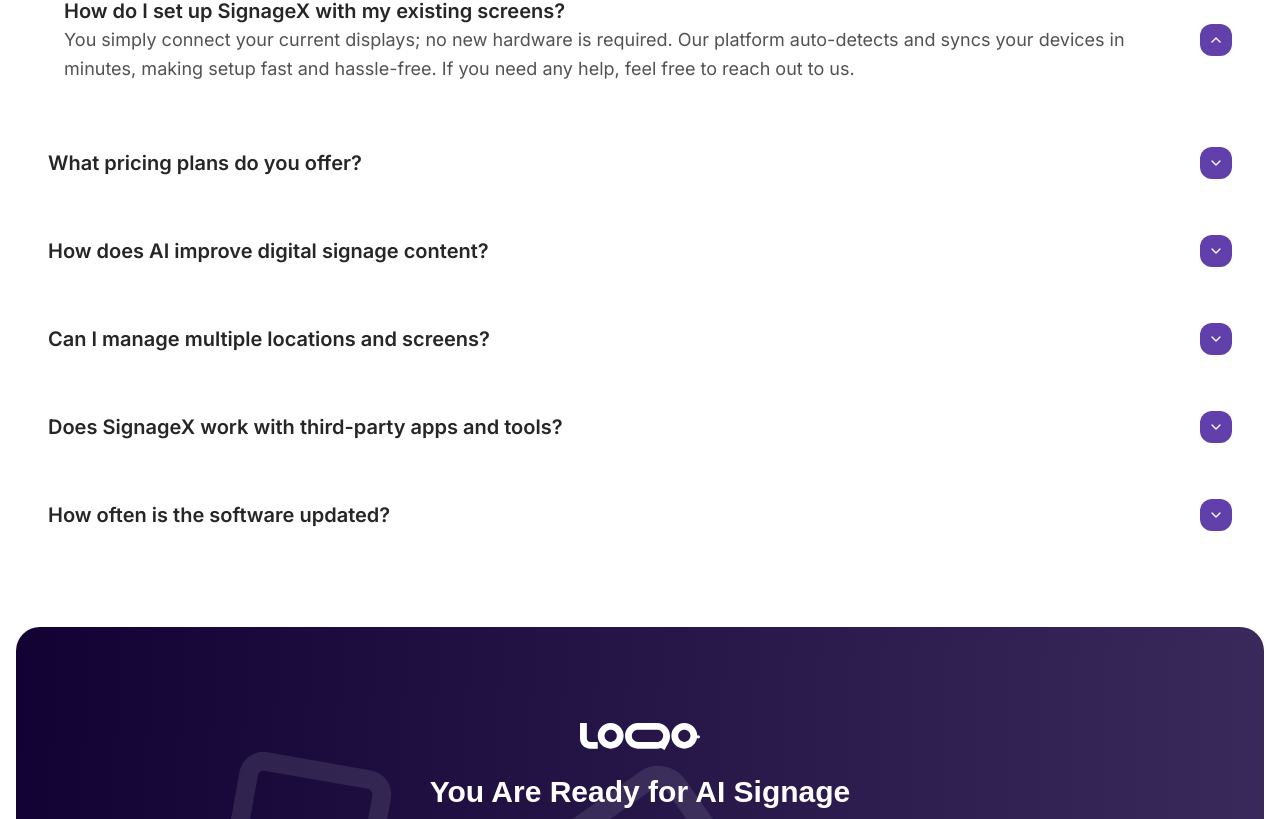
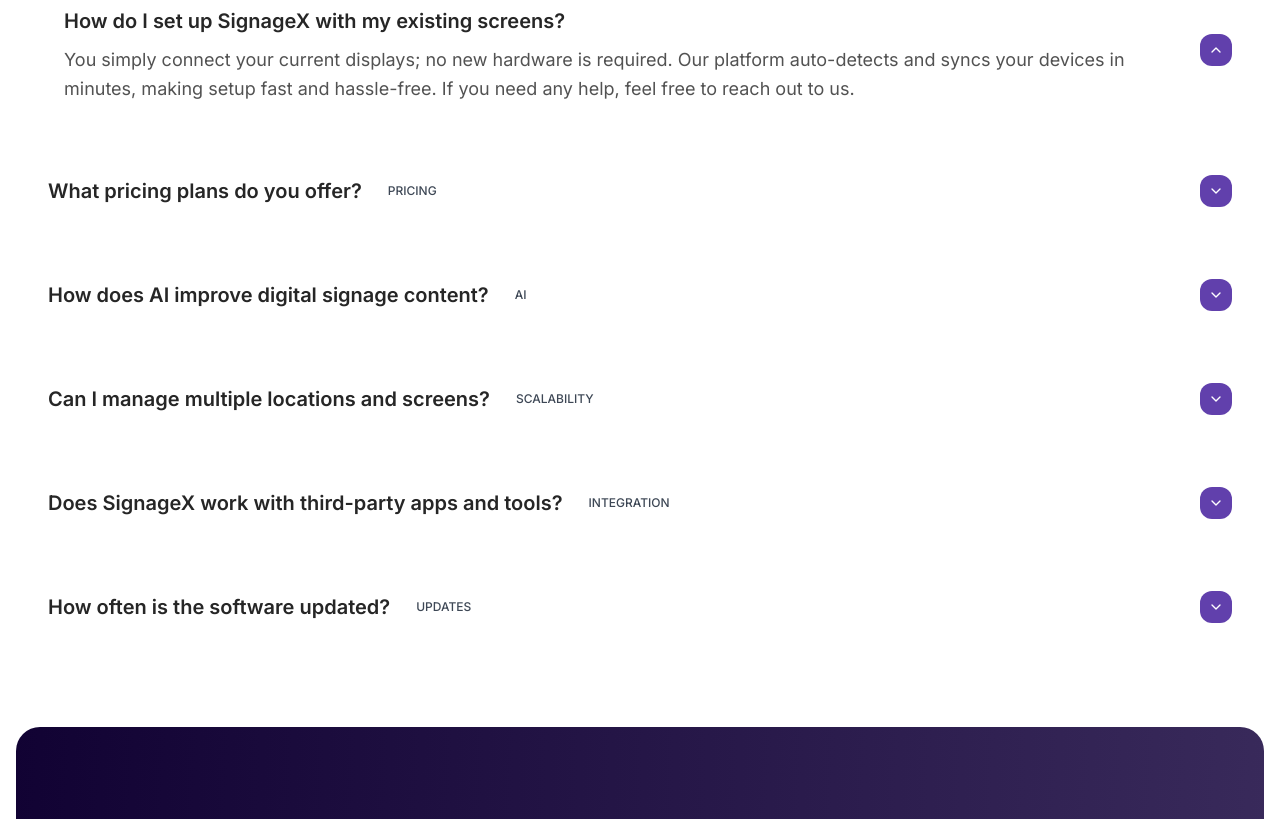
Before and after one commit to TechinoidProjects/signageX-Website, a Next.js app: page /help-center in a window 1280 px wide. Shown: the part 1950-2769 px from the top of the page. Built offline with nearby package versions, Linux system fonts and the light colour scheme; a web font is replaced by a local one.

Commit message:
Update FAQ responsiveness issue

```diff
--- a/src/components/ui/faq.tsx
+++ b/src/components/ui/faq.tsx
@@ -47,7 +47,7 @@ export const FAQs = ({ faqs }: FAQsProps) => {
                         color="neutral"
                         showIcon={false}
                         size="sm"
-                        className="hidden! md:block"
+                        className="hidden! md:inline-flex!"
                       />
                     </div>
                   )}
@@ -66,7 +66,7 @@ export const FAQs = ({ faqs }: FAQsProps) => {
                             color="deepPurple"
                             showIcon={false}
                             size="sm"
-                            className="hidden! md:block"
+                            className="hidden! md:inline-flex!"
 
                           />
                         </div>
```
